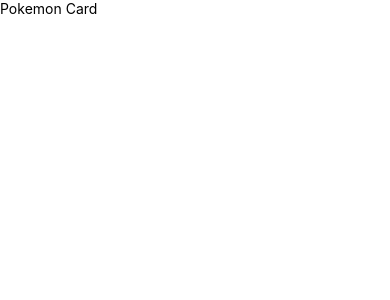
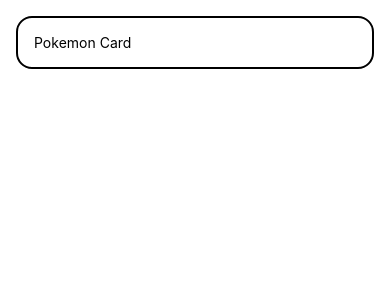
Before and after one commit to Hafuketo/PokemonSlider, a React Native app: screen / in a window 390 px wide. Shown: the top 300 px of the page. Built offline with nearby package versions, Linux system fonts and the light colour scheme.

Commit message:
added styles

```diff
--- a/components/PokemonCard.js
+++ b/components/PokemonCard.js
@@ -1,9 +1,30 @@
-import { View, Text } from "react-native";
+import { View, Text, StyleSheet, Platform } from "react-native";
 
 export default function PokemonCard() {
-  return(
-    <View>
+  return (
+    <View style={styles.card}>
       <Text>Pokemon Card</Text>
     </View>
-  )
+  );
 }
+
+const styles = StyleSheet.create({
+  card: {
+    backgroundColor: "white",
+    borderRadius: 16,
+    borderWidth: 2,
+    padding: 16,
+    margin: 16,
+    ...Platform.select({
+      ios: {
+        shadowOffset: { width: 2, height: 2 },
+        shadowColor: "#333",
+        shadowOpacity: 0.3,
+        shadowRadius: 4,
+      },
+      android: {
+        elevation: 5,
+      },
+    }),
+  },
+});
```
